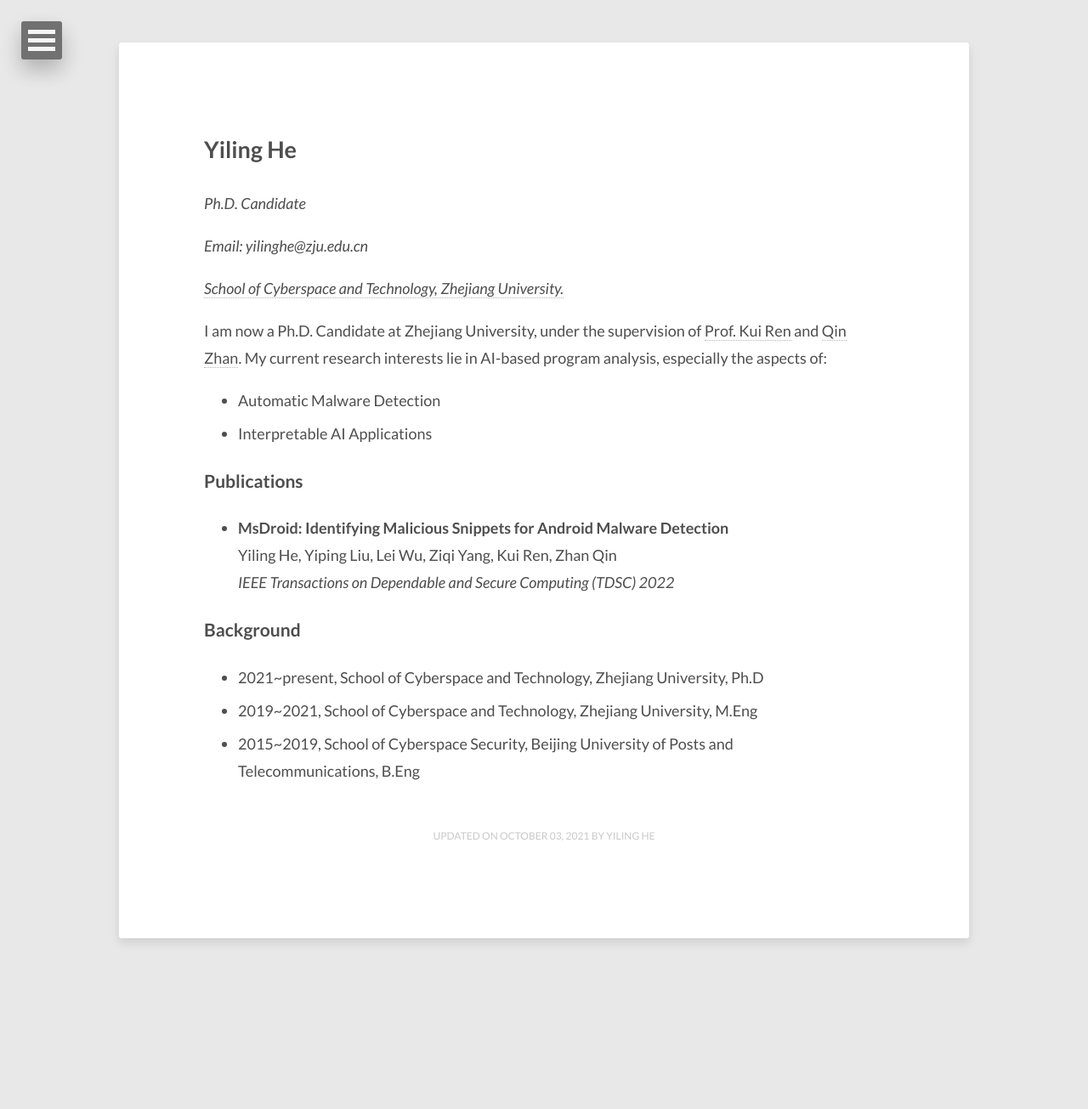
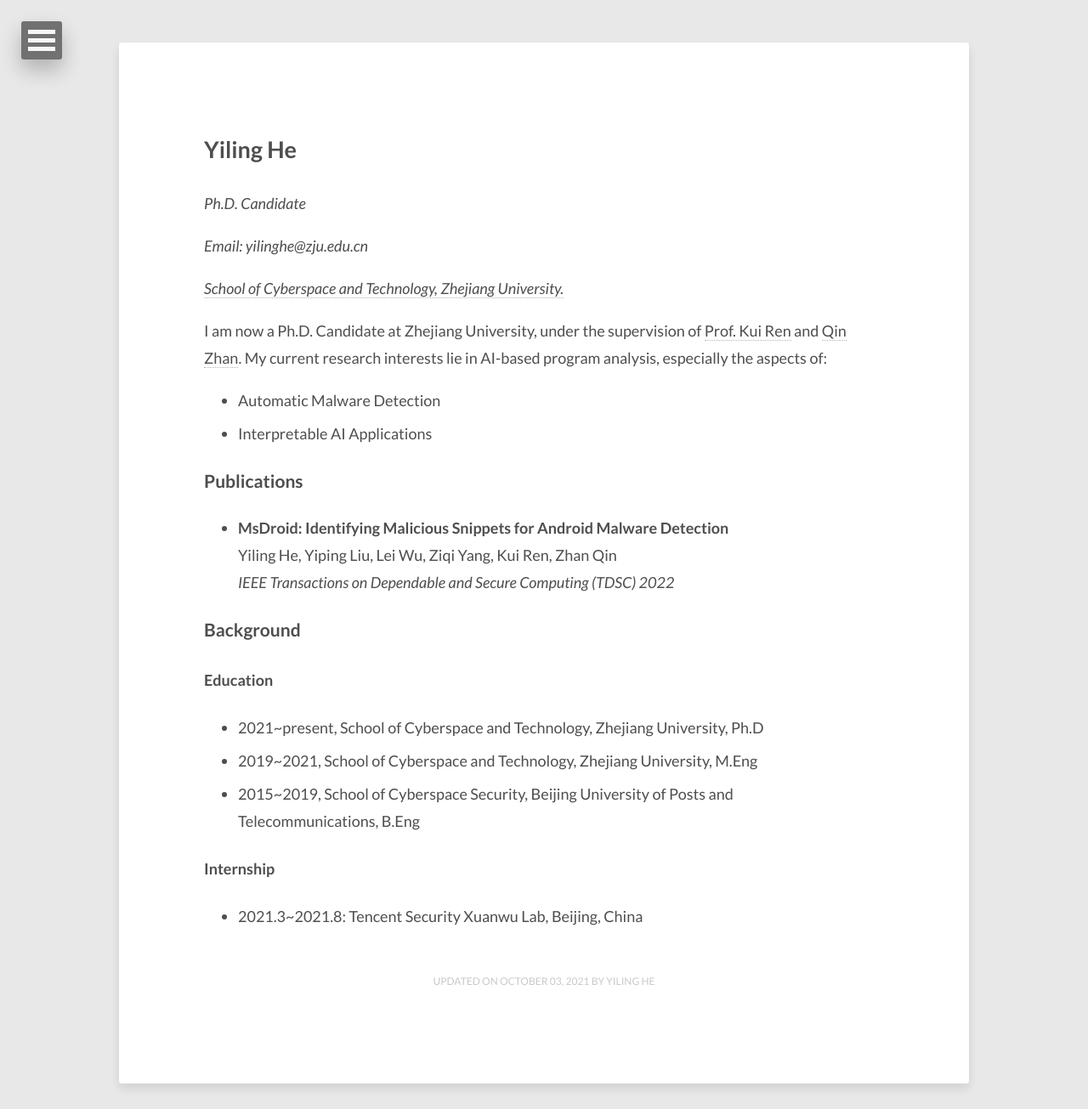
Before and after one commit to E0HYL/BLOG-OF-E0, a Jekyll site: the page built from about/index.md, in a window 1280 px wide. Shown: the whole page at 85% size. Built offline with Jekyll 4.4.1, drawn with Linux system fonts in a browser that asks for light colours; nearby versions of some CDN libraries; our own code applies the rules of GitHub Pages for plain Markdown files; before the commit the page ends 1134 px from its top, so only the background shows below that.

Commit message:
update about

```diff
--- a/about/index.md
+++ b/about/index.md
@@ -26,6 +26,12 @@ Yiling He, Yiping Liu, Lei Wu, Ziqi Yang, Kui Ren, Zhan Qin <br/>
 
 ### Background
 
+#### Education
+
 * 2021~present, School of Cyberspace and Technology, Zhejiang University, Ph.D
 * 2019~2021, School of Cyberspace and Technology, Zhejiang University, M.Eng
 * 2015~2019, School of Cyberspace Security, Beijing University of Posts and Telecommunications, B.Eng
+
+#### Internship
+
+* 2021.3~2021.8: Tencent Security Xuanwu Lab, Beijing, China
```
